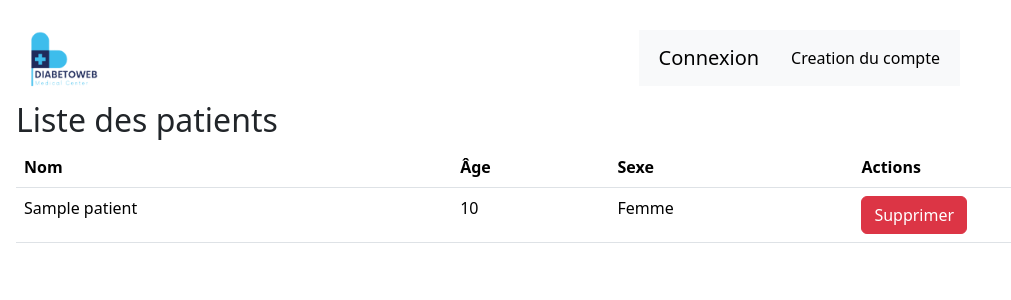
After one commit to RaihanaAm/DiabetoWeb, a Flask app: template Templates/patients.html in a window 1280 px wide. The commit adds this page. Shown: the top 300 px of the page, without its empty margins (0-1011 px from the left). Run offline with Flask 3, Linux system fonts and the light colour scheme; the template is opened without the code that fills it: most values are stand-ins (such as "Sample title", 1, 10 or a date in 2020); parts of the project's set-up code (start-up, migrations or seed data) failed here and were passed over; some libraries are stand-ins or nearby versions.

Commit message:
fin de formulaire patient + suprission du patient

```diff
--- a/Templates/layout.html
+++ b/Templates/layout.html
@@ -54,7 +54,10 @@
                             </li>
 
                             <li class="nav-item">
-                                <a class="nav-link" href="{{url_for('patient')}}">Patient</a>
+                                <a class="nav-link" href="{{url_for('patient')}}">Ajouter Patient</a>
+                            </li>
+                            <li class="nav-item">
+                                <a class="nav-link" href="{{url_for('list_patients')}}">list Patients</a>
                             </li>
 
                             <li class="nav-item">
--- /dev/null
+++ b/Templates/patients.html
@@ -0,0 +1,25 @@
+<!-- templates/patients.html -->
+{% extends "layout.html" %}
+
+{% block content %}
+<h2>Liste des patients</h2>
+<table class="table">
+    <thead>
+        <tr>
+            <th>Nom</th><th>Âge</th><th>Sexe</th><th>Actions</th>
+        </tr>
+    </thead>
+    <tbody>
+        {% for p in patients %}
+        <tr>
+            <td>{{ p.name }}</td>
+            <td>{{ p.age }}</td>
+            <td>{{ "Homme" if p.sex == 0 else "Femme" }}</td>
+            <td>
+                <a href="{{ url_for('delete_patient', patient_id=p.id) }}" class="btn btn-danger">Supprimer</a>
+            </td>
+        </tr>
+        {% endfor %}
+    </tbody>
+</table>
+{% endblock %}
--- a/app.py
+++ b/app.py
@@ -34,6 +34,7 @@ app.secret_key = 'une_clé_très_secrète_et_complexe_ici'  # <-- Ajoutez cette
 metadata = MetaData()
 #autoload_with=engine  sert à charger automatiquement la structure d'une table existante depuis la base de données.
 medecins = Table("medecins", metadata, autoload_with=engine)
+patients = Table("patients", metadata, autoload_with=engine)
 
 #^^ Page d'accueil
 @app.route("/")
@@ -151,5 +152,88 @@ def logout():
 def patient():
     return render_template("patient.html")
 
+
+#^^ Ajouter patient
+@app.route("/submit", methods=["POST"])
+def submit_patient():
+    if "username" not in session:
+        flash("Veuillez vous connecter.")
+        return redirect("/login")
+
+    # Récupération des données du formulaire
+    name = request.form.get("name")
+    age = request.form.get("age")
+    sex = request.form.get("sex")
+    glucose = request.form.get("glucose")
+    bmi = request.form.get("bmi")
+    bloodpressure = request.form.get("bloodpressure")
+    pedigree = request.form.get("pedigree")
+    created_at = request.form.get("created_at") or None
+
+    # Récupérer l'id du docteur connecté
+    username = session["username"]
+
+
+    with engine.connect() as conn:
+        doctor_id_query = select(medecins.c.id).where(medecins.c.username == username)
+        result = conn.execute(doctor_id_query).fetchone()
+
+        if result:
+            doctor_id = result[0]
+
+            # Insérer dans patients
+            stmt = insert(patients).values(
+                doctor_id=doctor_id,
+                name=name,
+                age=age,
+                sex=sex,
+                glucose=glucose,
+                bmi=bmi,
+                bloodpressure=bloodpressure,
+                pedigree=pedigree,
+                created=created_at
+            )
+            conn.execute(stmt)
+            conn.commit()
+
+            flash("Patient ajouté avec succès.")
+        else:
+            flash("Erreur : médecin introuvable.")
+
+    return redirect("/patients")
+
+
+#^^ affichages de tout les patient
+@app.route("/patients")
+def list_patients():
+    if "username" not in session:
+        flash("Veuillez vous connecter.")
+        return redirect("/login")
+
+
+    with engine.connect() as conn:
+        doctor = conn.execute(select(medecins.c.id).where(medecins.c.username == session["username"])).fetchone()
+        doctor_id = doctor[0] if doctor else None
+
+        # if doctor_id is None:
+        #     flash("Erreur : médecin introuvable.")
+        #     return redirect("/login")
+
+        query = select(patients).where(patients.c.doctor_id == doctor_id)
+        result = conn.execute(query).fetchall()
+
+    return render_template("patients.html", patients=result)
+
+
+@app.route("/delete/<int:patient_id>")
+def delete_patient(patient_id):
+
+    with engine.connect() as conn:
+        conn.execute(patients.delete().where(patients.c.id == patient_id))
+        conn.commit()
+
+    flash("Patient supprimé avec succès.")
+    return redirect("/patients")
+
 if __name__ == "__main__":
     app.run(debug=True)
```
Also changed, not shown: Templates/patient.html (+16 -20 lines), static/bg3.jpg (added), 1 other file.
